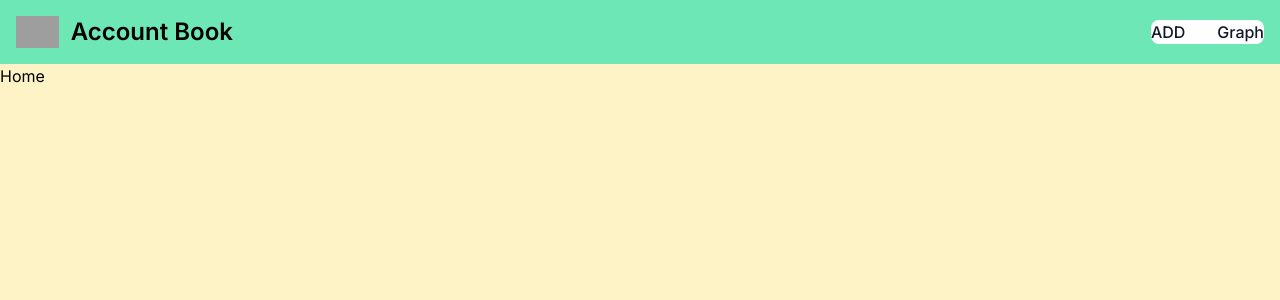
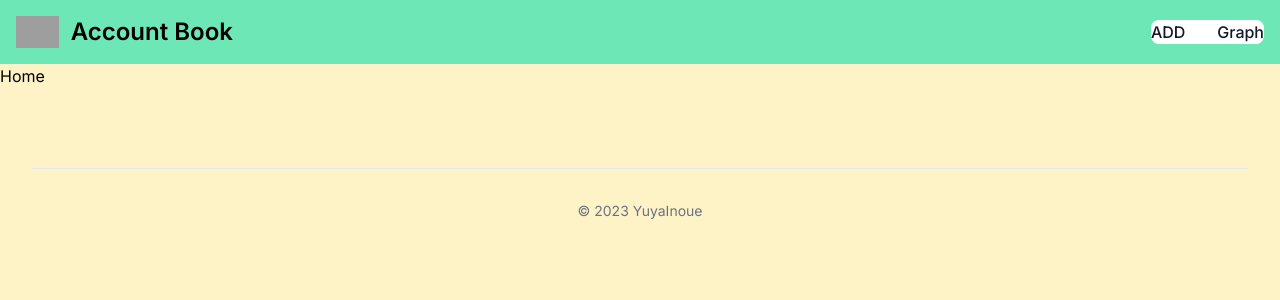
Before and after one commit to Inoue416/ts-account-book, a Next.js app: page / in a window 1280 px wide. Shown: the top 300 px of the page. Built offline with nearby package versions, Linux system fonts and the light colour scheme; grey boxes are pictures that could not be loaded.

Commit message:
footer追加

```diff
--- a/app/layout.tsx
+++ b/app/layout.tsx
@@ -46,6 +46,15 @@ export default function RootLayout({
           </div>
         </nav>
         {children}
+
+        <footer className="m-4">
+          <div className="w-full max-w-screen-xl mx-auto p-4 md:py-8">
+            <hr className="my-6 border-gray-200 sm:mx-auto dark:border-gray-700 lg:my-8" />
+            <span className="block text-sm text-gray-500 sm:text-center dark:text-gray-400">© 2023 YuyaInoue</span>
+          </div>
+        </footer>
+
+
       </body>
     </html>
   )
```
